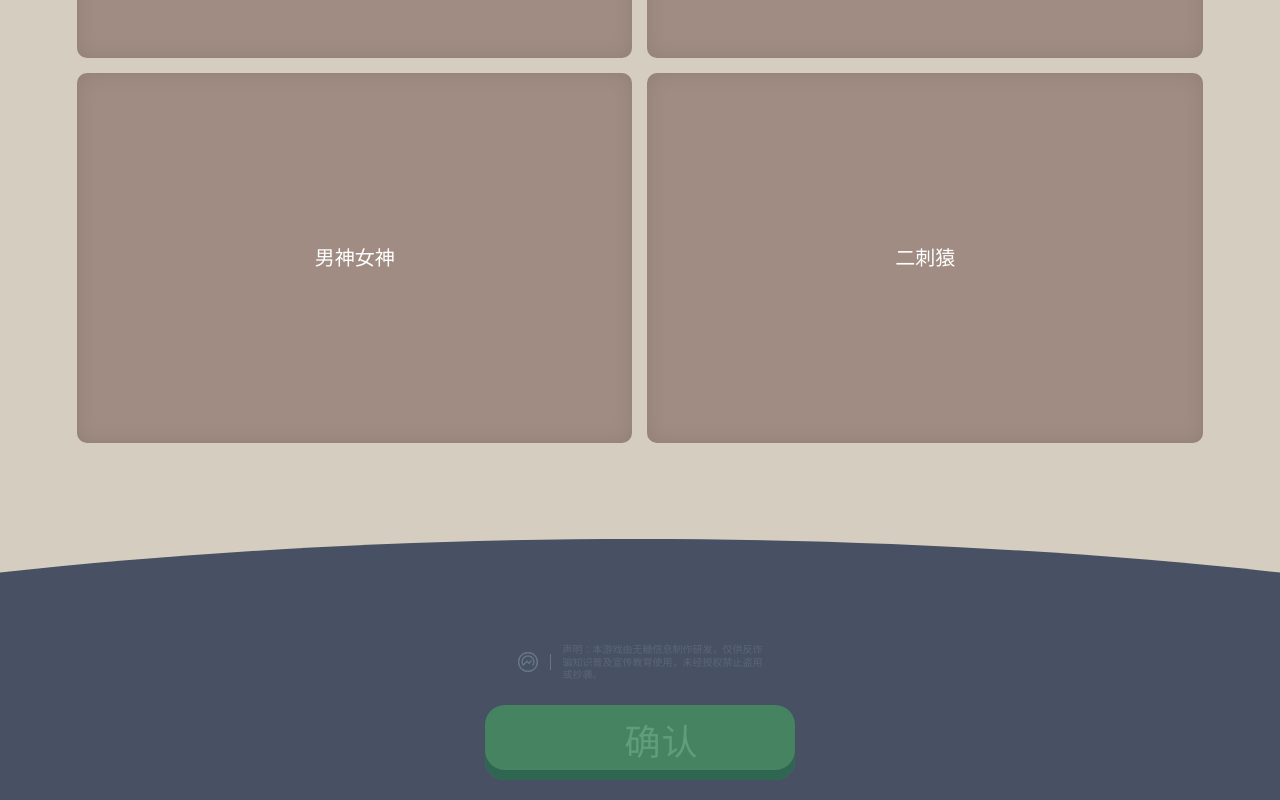
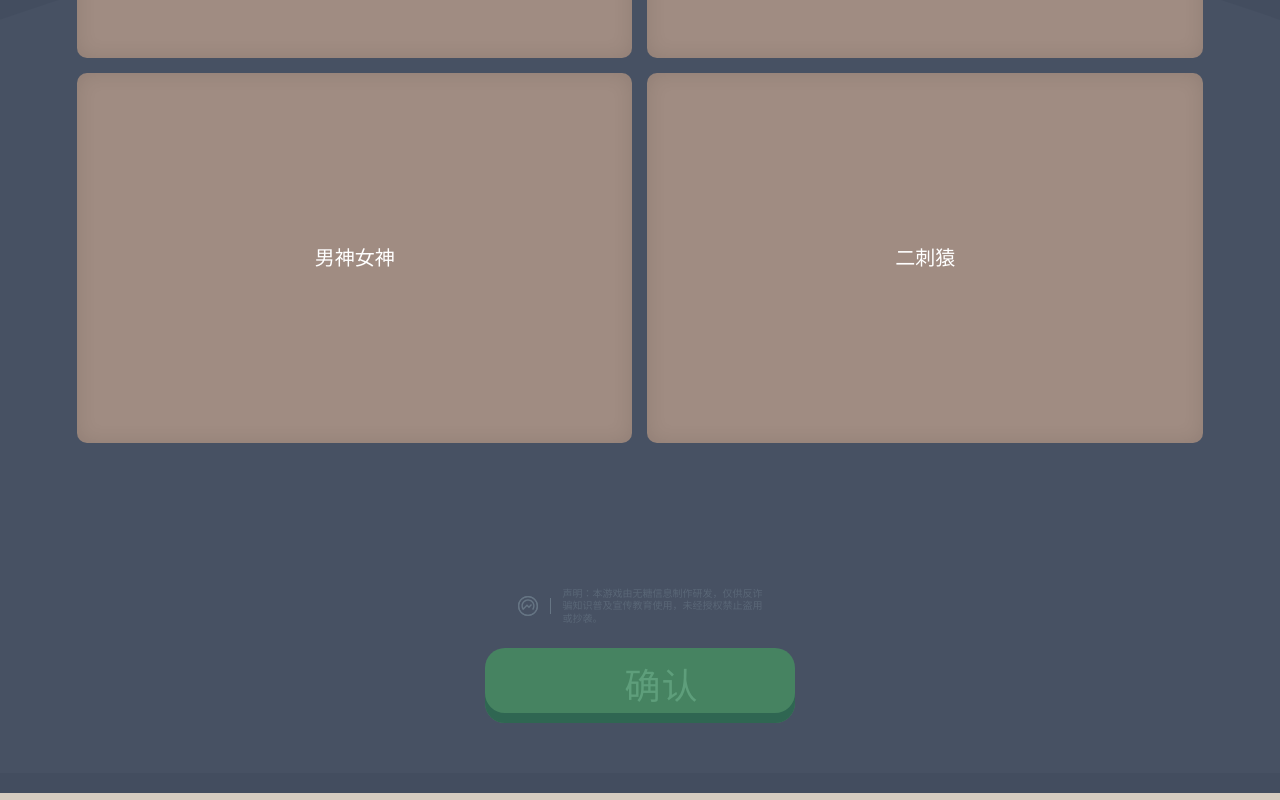
Before and after one commit to furuhana/MCP_shiyan, a React (Vite) app: page / in a window 1280 px wide. Shown: the part 505-1305 px from the top of the page. Built offline with nearby package versions, Linux system fonts and the light colour scheme.

Commit message:
怎么就改不好呢？

```diff
--- a/src/components/ViewHomePage.jsx
+++ b/src/components/ViewHomePage.jsx
@@ -9,12 +9,11 @@ const OptionButton = ({ label }) => (
 
 export default function ViewHomePage() {
     return (
-        <div id="View_Home_Page" className="relative flex flex-col items-center justify-end gap-[140px] w-full min-h-[100dvh] bg-custom-bg overflow-hidden viewport-fit-cover">
-            {/* REFACTOR: Root uses justify-end and gap-[140px] as per Figma Auto Layout */}
+        <div id="View_Home_Page" className="relative flex flex-col items-center justify-start w-full min-h-[100dvh] bg-custom-bg overflow-hidden viewport-fit-cover">
+            {/* REFACTOR: Changed Root to justify-start to avoid overlap with absolute footer. Kept min-h screen. */}
 
             {/* Container_Main_Content */}
-            {/* Kept mt-[60px] as it respects original top padding/margin intent from Figma, though justify-end dominates positioning */}
-            <main className="flex flex-col items-center w-[88%] mt-[60px] gap-[40px] z-10 h-fit">
+            <main className="flex flex-col items-center w-[88%] mt-[60px] gap-[40px] z-10 h-fit pb-[350px]">
 
                 {/* Question Bubble Group */}
                 <div className="flex flex-col items-center w-full">
@@ -38,23 +37,25 @@ export default function ViewHomePage() {
             </main>
 
             {/* Section_Footer_Scene */}
-            {/* REFACTOR: Removed mt-auto, relying on root justify-end. Added bg-[#434D5F] for safe area fix. */}
-            {/* FIX 5: Safari White Edge Fix - Extra 2px padding and negative margin to cover sub-pixel gaps */}
-            <footer className="w-full relative flex flex-col items-center pb-[calc(20px+env(safe-area-inset-bottom)+2px)] -mb-[2px] bg-[#434D5F] shrink-0">
+            {/* FIX 6: Strict Absolute Positioning as requested. */}
+            <div className="absolute bottom-0 left-0 w-full bg-[#434D5F] pb-[calc(20px+env(safe-area-inset-bottom))] z-0">
+
+                {/* Hill Background */}
+                <div className="w-full text-[#475163]">
+                    {/* FIX 7: Added block w-full align-bottom to SVG */}
+                    <BgShapeHill className="w-full block align-bottom" />
+                </div>
 
                 {/* Silhouette Man */}
-                <div className="absolute bottom-[calc(100%-10px)] z-20 w-[14px] h-[29px] text-[#475163]">
-                    <IconSilhouetteMan className="w-full h-full" />
+                <div className="absolute bottom-[calc(100%-10px)] left-0 w-full flex justify-center z-20 pointer-events-none">
+                    <div className="w-[14px] h-[29px] text-[#475163] -mb-[30px] z-20">
+                        <IconSilhouetteMan className="w-full h-full" />
+                    </div>
                 </div>
 
-                {/* Hill Background */}
-                <div className="absolute bottom-0 left-0 w-full h-[263px] text-[#475163] z-0">
-                    <BgShapeHill className="w-full h-full" />
-                </div>
 
                 {/* Content Wrapper inside Hill */}
-                <div className="relative z-10 flex flex-col items-center w-full pt-[60px] gap-6">
-
+                <div className="absolute inset-0 flex flex-col items-center justify-end pb-[calc(20px+env(safe-area-inset-bottom)+50px)] gap-6 z-10">
                     {/* Disclaimer Row */}
                     <div className="flex flex-row items-center justify-center gap-3 text-[#667584]">
                         <div className="w-[20px] h-[20px]">
@@ -75,9 +76,9 @@ export default function ViewHomePage() {
                         </div>
                         <span className="text-[#5e9e7b] text-[36px] font-normal tracking-wide">确认</span>
                     </button>
+                </div>
 
-                </div>
-            </footer>
+            </div>
         </div>
     );
 }
```
Also changed, not shown: 1 other file (tests, documents, lock files or other folders).
